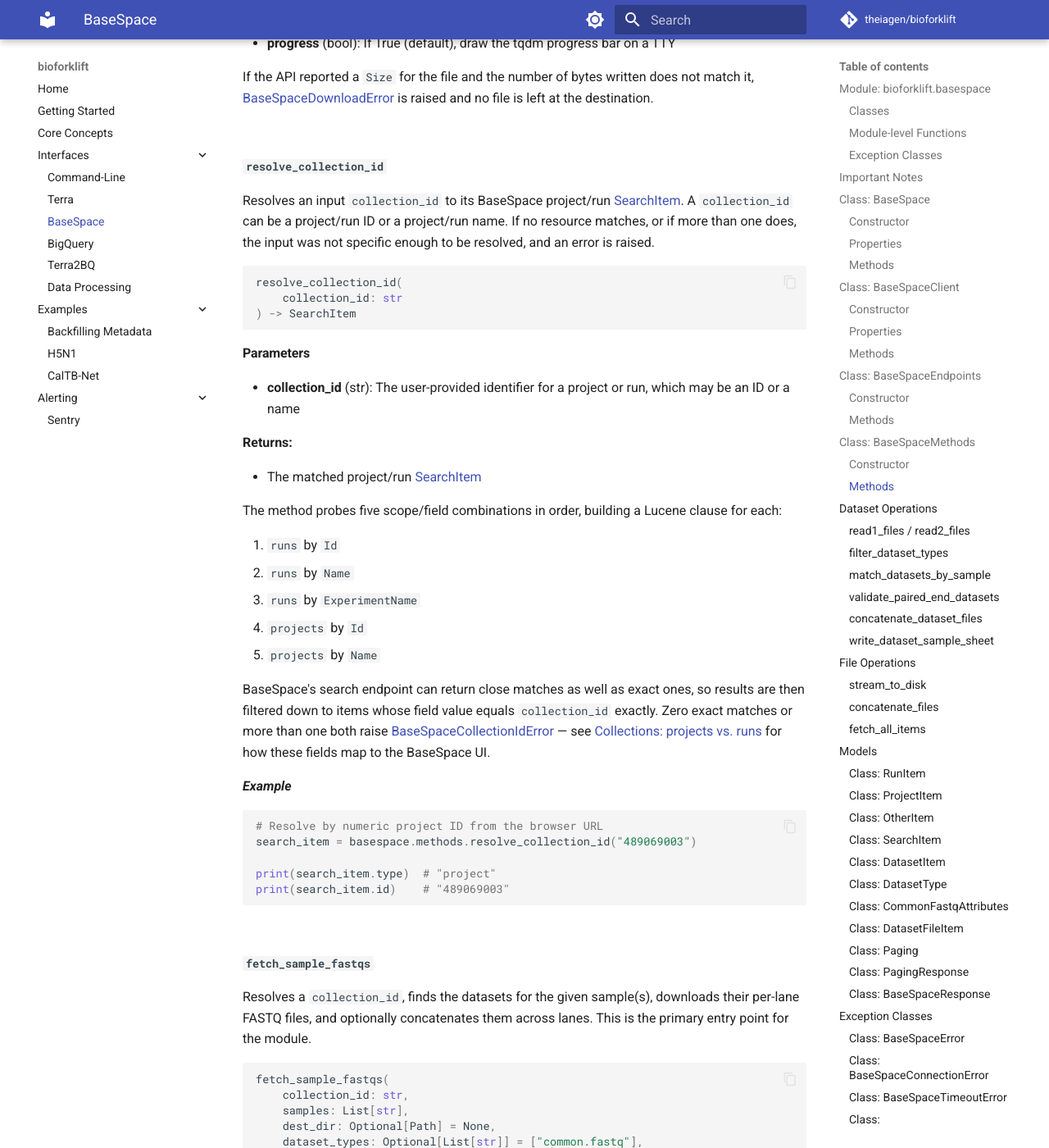
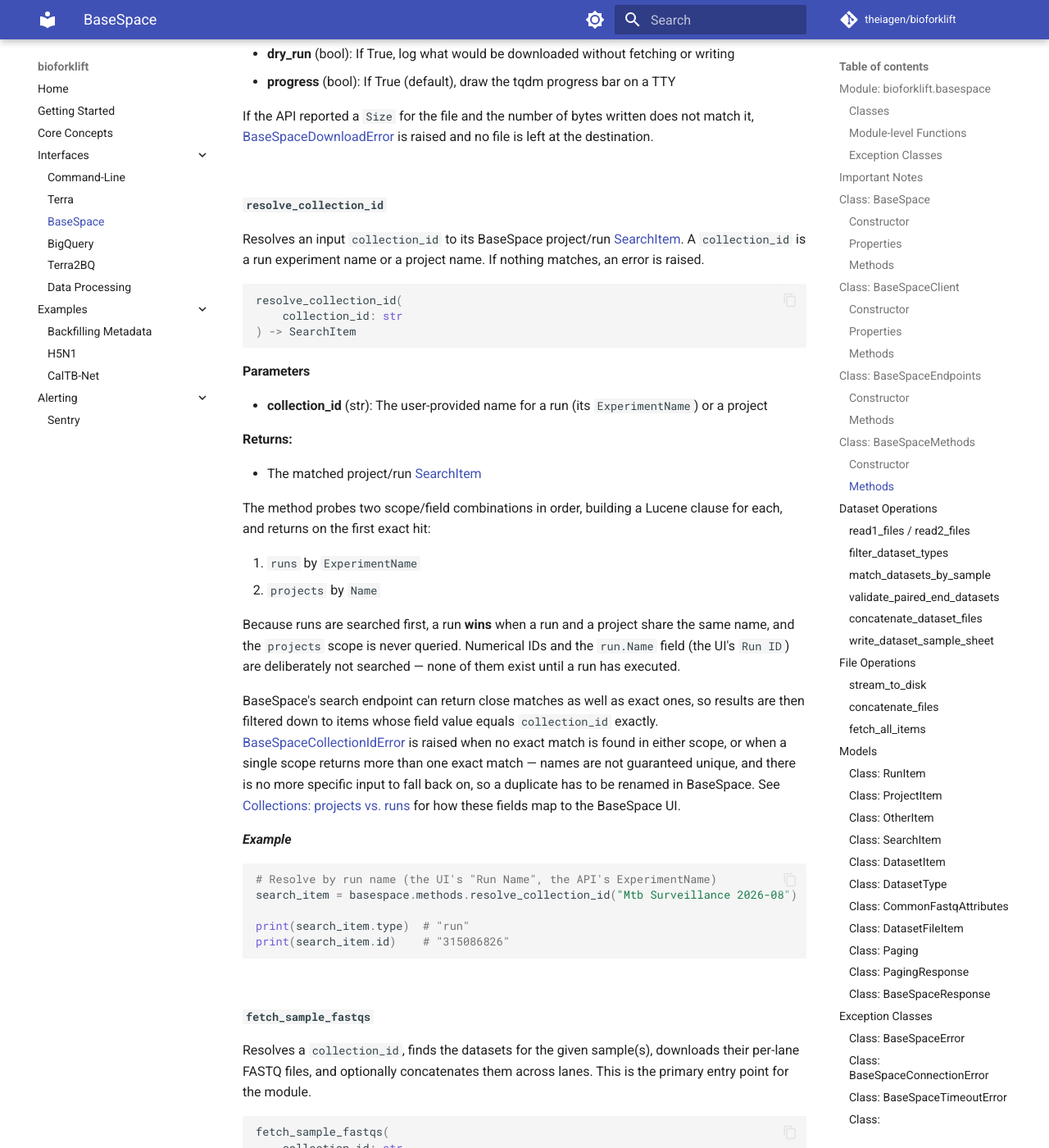
Before and after one commit to theiagen/bioforklift, an MkDocs documentation site: the page built from docs/interfaces/basespace_interface.md, in a window 1280 px wide and 1400 px high, scrolled down 11826 px. Shown: the whole window at 82% size. Built offline with MkDocs 1.6.1 and Material for MkDocs 9.7.7, drawn with Linux system fonts in a browser that asks for light colours; comment, search, counter and statistics services are not loaded; some of the changed text lies outside the part shown.

Commit message:
Update documentation for the `basespace_interface`
Removed references of using a run/project ID as a `collection_id`.
Additionally, clarified the new priorty given to runs over projects.

````diff
--- a/docs/interfaces/basespace_interface.md
+++ b/docs/interfaces/basespace_interface.md
@@ -6,7 +6,7 @@ Access these classes and operations using `from bioforklift.basespace import Bas
 
 This module enables programmatic access to Illumina BaseSpace Sequence Hub's v2 REST API, allowing you to find sequencing data by project or run and pull FASTQ files down to local disk. It enables you to:
 
-1. **Resolve Collections**: Turn a project/run ID or name into a single, unambiguous BaseSpace resource.
+1. **Resolve Collections**: Turn a run experiment name or project name into a single, unambiguous BaseSpace resource.
 2. **Discover Datasets**: List every dataset under a project or run, and every file within a dataset.
 3. **Download FASTQ Files**: Stream per-lane FASTQ files to disk with integrity verification.
 4. **Concatenate Reads**: Merge per-lane files into clean `{sample}_R1.fastq.gz` / `{sample}_R2.fastq.gz` outputs.
@@ -69,17 +69,18 @@ This module enables programmatic access to Illumina BaseSpace Sequence Hub's v2
     Instead, BaseSpace uses a single **access token string**, passed as the first argument to `BaseSpace` (or `BaseSpaceClient`). It is sent on every request as the `x-access-token` header.
 
 !!! info "Collections: projects vs. runs"
-    A "collection" is either a BaseSpace **project** or a **run**. Both can hold datasets, and both are accepted anywhere a `collection_id` is expected — you can pass an ID *or* a name.
+    A "collection" is either a BaseSpace **project** or a **run**. Both can hold datasets, and both are accepted anywhere a `collection_id` is expected. A `collection_id` is always a **name** — either a run's `ExperimentName` or a project's `Name`.
 
     The BaseSpace UI labels these fields differently than the API does, which is the most common source of confusion:
 
-    - `run.Name` refers to `Run ID` in the BaseSpace UI
-    - `run.ExperimentName` refers to `Run Name` in the BaseSpace UI
-    - `run.Id` refers to the numerical ID found in the BaseSpace HTTP URL (e.g. `https://basespace.illumina.com/run/315086826/details`)
-    - `project.Name` refers to the name under the Projects tab in the BaseSpace UI
-    - `project.Id` refers to the numerical ID found in the BaseSpace HTTP URL (e.g. `https://basespace.illumina.com/projects/489069003/about`)
+    - `run.ExperimentName` refers to `Run Name` in the BaseSpace UI — **this is the run field to pass**
+    - `project.Name` refers to the name under the Projects tab in the BaseSpace UI — **this is the project field to pass**
+    - `run.Name` refers to `Run ID` in the BaseSpace UI (e.g. `250612_M00123_0001`) — **not** accepted as a `collection_id`
+    - `run.Id` / `project.Id` refer to the numerical IDs found in the BaseSpace HTTP URL (e.g. `https://basespace.illumina.com/projects/489069003/about`) — **not** accepted as a `collection_id`
 
-    The numerical ID from the URL is always the safest input, since names are not guaranteed to be unique.
+    Names are the only supported input because the other three fields do not exist until a run has executed. Numerical IDs are still valid in a raw Lucene query passed to [`get_search_items`](#get_search_items) — they are just not a `collection_id`.
+
+    Runs are searched **before** projects, so if a run's `ExperimentName` and a project's `Name` are identical, the run wins.
 
 !!! info "Download layout and disk space"
     Downloads land **flat** in `dest_dir` as `dest_dir / <original file name>` — there is no per-sample subdirectory. If two requested samples contain identically named files, they will collide at the same path. Use a separate `dest_dir` per collection if that is a risk.
@@ -458,7 +459,7 @@ If the API reported a `Size` for the file and the number of bytes written does n
 
 #### `resolve_collection_id`
 
-Resolves an input `collection_id` to its BaseSpace project/run [SearchItem](#class-searchitem). A `collection_id` can be a project/run ID or a project/run name. If no resource matches, or if more than one does, the input was not specific enough to be resolved, and an error is raised.
+Resolves an input `collection_id` to its BaseSpace project/run [SearchItem](#class-searchitem). A `collection_id` is a run experiment name or a project name. If nothing matches, an error is raised.
 
 ```python
 resolve_collection_id(
@@ -468,30 +469,29 @@ resolve_collection_id(
 
 #### Parameters
 
-- **collection_id** (str): The user-provided identifier for a project or run, which may be an ID or a name
+- **collection_id** (str): The user-provided name for a run (its `ExperimentName`) or a project
 
 **Returns:**
 
 - The matched project/run [SearchItem](#class-searchitem)
 
-The method probes five scope/field combinations in order, building a Lucene clause for each:
+The method probes two scope/field combinations in order, building a Lucene clause for each, and returns on the first exact hit:
 
-1. `runs` by `Id`
-2. `runs` by `Name`
-3. `runs` by `ExperimentName`
-4. `projects` by `Id`
-5. `projects` by `Name`
+1. `runs` by `ExperimentName`
+2. `projects` by `Name`
 
-BaseSpace's search endpoint can return close matches as well as exact ones, so results are then filtered down to items whose field value equals `collection_id` exactly. Zero exact matches or more than one both raise [BaseSpaceCollectionIdError](#class-basespacecollectioniderror) — see [Collections: projects vs. runs](#important-notes) for how these fields map to the BaseSpace UI.
+Because runs are searched first, a run **wins** when a run and a project share the same name, and the `projects` scope is never queried. Numerical IDs and the `run.Name` field (the UI's `Run ID`) are deliberately not searched — none of them exist until a run has executed.
+
+BaseSpace's search endpoint can return close matches as well as exact ones, so results are then filtered down to items whose field value equals `collection_id` exactly. [BaseSpaceCollectionIdError](#class-basespacecollectioniderror) is raised when no exact match is found in either scope, or when a single scope returns more than one exact match — names are not guaranteed unique, and there is no more specific input to fall back on, so a duplicate has to be renamed in BaseSpace. See [Collections: projects vs. runs](#important-notes) for how these fields map to the BaseSpace UI.
 
 _**Example**_
 
 ```python
-# Resolve by numeric project ID from the browser URL
-search_item = basespace.methods.resolve_collection_id("489069003")
+# Resolve by run name (the UI's "Run Name", the API's ExperimentName)
+search_item = basespace.methods.resolve_collection_id("Mtb Surveillance 2026-08")
 
-print(search_item.type)  # "project"
-print(search_item.id)    # "489069003"
+print(search_item.type)  # "run"
+print(search_item.id)    # "315086826"
 ```
 
 </br>
@@ -518,7 +518,7 @@ fetch_sample_fastqs(
 
 #### Parameters
 
-- **collection_id** (str): A project/run ID or name to resolve
+- **collection_id** (str): A run experiment name or project name to resolve
 - **samples** (List[str]): The sample name(s) to download. Each name resolves to an exact dataset match or, when `group_by_lane` is True, to its `{name}_L###` lane siblings
 - **dest_dir** (Optional[Path]): The directory to download files to (defaults to the current working directory)
 - **dataset_types** (Optional[List[str]]): Dataset types to keep when filtering, defaults to `["common.fastq"]`
@@ -618,7 +618,7 @@ build_sample_sheet(
 
 #### Parameters
 
-- **collection_id** (Optional[str]): A project/run ID or name to resolve. If None (default), survey the whole account: list every project and run and write a CSV for each
+- **collection_id** (Optional[str]): A run experiment name or project name to resolve. If None (default), survey the whole account: list every project and run and write a CSV for each
 - **dest_dir** (Optional[Path]): Directory to write the CSV(s) to (defaults to the current working directory)
 - **dataset_types** (Optional[List[str]]): Restrict rows to these dataset type(s) (default `["common.fastq"]`); pass `None` to list every dataset regardless of type
 
@@ -1189,14 +1189,14 @@ except BaseSpaceError as error:
 Expand the sections below to see common issues and their solutions.
 
 ??? question "Could not resolve input collection ID"
-    **Problem**: `BaseSpaceCollectionIdError: Could not resolve input collection ID ... no project or run exactly matches it by id or name.`
+    **Problem**: `BaseSpaceCollectionIdError: Could not resolve input collection ID ... no run experiment name or project name exactly matches it.`
 
     **Solution**:
 
-    - Prefer the **numeric ID from the browser URL** — it is unique and unambiguous. For `https://basespace.illumina.com/projects/489069003/about`, pass `"489069003"`
-    - If you are using a name, check which field you actually have. What the UI calls **Run Name** is `ExperimentName` in the API, and what it calls **Run ID** is `Name`
+    - A `collection_id` must be a **name**: a run's `ExperimentName` or a project's `Name`. A numeric ID from the browser URL, or the UI's **Run ID** (`250612_M00123_0001`), will not resolve — those fields are not searched
+    - Check which field you actually have. What the UI calls **Run Name** is `ExperimentName` in the API, and what it calls **Run ID** is `Name`, which is *not* accepted
     - Matching is exact after the search returns, so trailing spaces or a partial name will not resolve
-    - If the error says the ID is **ambiguous**, the same name exists on more than one project or run. Use the numeric ID instead
+    - If the error instead says the name **matched N items**, the same name exists on more than one run (or more than one project). Rename one of the collections in BaseSpace
 
 ??? question "No exact dataset match, or lane siblings will not be grouped"
     **Problem**: `BaseSpaceDatasetError: No exact dataset match for ... found.` or `Partial dataset match ... will not be grouped together (group_by_lane=False)`
@@ -1207,6 +1207,7 @@ Expand the sections below to see common issues and their solutions.
     - If the datasets are lane-split (`MySample_L001`, `MySample_L002`, ...) and you are requesting the lane-less name, pass `group_by_lane=True`
     - The lane pattern allows **one to three digits**, so `_L1`, `_L01`, and `_L001` are all recognized as lane tokens, but `_L0001` and `_L1234` are not. A name ending in a longer `_L####` is treated as an ordinary sample name and must be requested exactly as it appears
     - If you see a warning that siblings exist but will not be grouped, a dataset matched your name *exactly* while `_L###` siblings also exist. The exact match wins — request the lane-less name against a collection without the exact-match dataset, or request each lane individually
+    - Conversely, with `group_by_lane=True` a **trailing** `_L#` is always read as a lane. If `_L1`/`_L2` mean library, replicate, or plate in your naming scheme rather than lane, request those dataset names exactly as they appear instead of the lane-less stem, or they will be merged into a single output
 
 ??? question "BaseSpaceMissingReadError on data that looks fine"
     **Problem**: `BaseSpaceMissingReadError: Unbalanced R1/R2 files ...` even though R1 and R2 both exist
````
Also changed, not shown: other parts of docs/interfaces/basespace_interface.md (+4 -4 lines).
